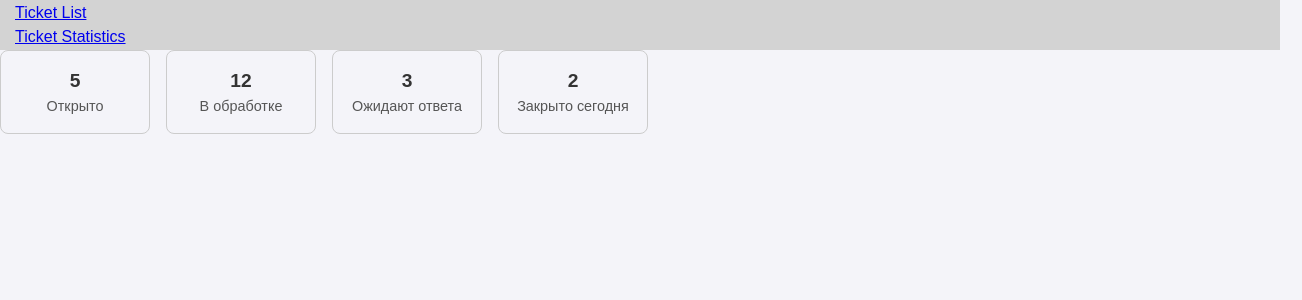
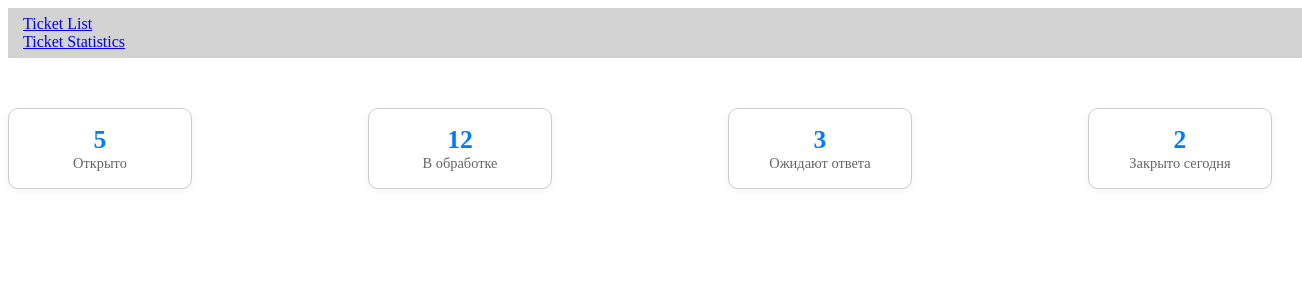
Before and after one commit to Aknar03/dashboard, a React app: page /ticketStats in a window 1280 px wide. Shown: the top 300 px of the page, 1302 px wide, since content can reach past the window. Built offline with nearby package versions, Linux system fonts and the light colour scheme.

Commit message:
style: fixed the styles

```diff
--- a/src/components/App.tsx
+++ b/src/components/App.tsx
@@ -1,8 +1,6 @@
-import { useState } from 'react'
-import * as classes from './App.module.scss';
 import { BrowserRouter } from 'react-router-dom';
+import AppRoutes from '../router/AppRouter';
 import Navbar from './UI/Navbar';
-import AppRoutes from '../router/AppRouter';
 
 const App = () => {
 
--- a/src/index.tsx
+++ b/src/index.tsx
@@ -3,7 +3,7 @@ import { createRoot } from 'react-dom/client';
 import ReactQueryProvider from './app/ReactQueryProvider';
 import ReduxProvider from './app/ReduxProvider';
 import App from './components/App';
-import './styles/global.scss';
+
 
 
 const root = document.getElementById('root');
--- a/src/pages/TicketList/TicketList.module.scss
+++ b/src/pages/TicketList/TicketList.module.scss
@@ -1,5 +1,3 @@
-
-
 .wrapper {
     padding: 20px;
     background-color: #f9f9f9;
@@ -27,11 +25,12 @@
     font-size: 14px;
     cursor: pointer;
     transition: background-color 0.2s ease-in-out;
+    &:hover {
+        background-color: #0056b3;
+    }
 }
 
-  .button:hover {
-    background-color: #0056b3;
-  }
+
 
 .list {
     list-style: none;
@@ -39,13 +38,17 @@
 }
 
 .item {
-    padding: 10px;
+    padding: 12px 16px;
     background-color: #fff;
-    margin-bottom: 8px;
-    border-radius: 6px;
-    box-shadow: 0 2px 6px rgba(0, 0, 0, 0.05);
-  }
+    margin-bottom: 12px;
+    border-radius: 10px;
+    border: 1px solid #eee;
+    box-shadow: 0 4px 10px rgba(0, 0, 0, 0.04);
+    display: flex;
+    justify-content: space-between;
+    align-items: center;
 
-  .item strong {
+    strong {
         color: #ff5722;
     }
+}
--- /dev/null
+++ b/src/pages/TicketStatsDisplay/TicketStatsDisplay.module.scss
@@ -0,0 +1,34 @@
+.wrapper {
+    display: flex;
+    gap: 1rem;
+    margin-bottom: 2rem;
+    flex-wrap: wrap;
+    justify-content: space-between;
+    padding-top: 50px;
+  }
+
+  .card {
+    padding: 1rem;
+    border: 1px solid #ccc;
+    border-radius: 10px;
+    min-width: 150px;
+    text-align: center;
+    background-color: #fff;
+    box-shadow: 0 2px 6px rgba(0, 0, 0, 0.05);
+    transition: transform 0.2s ease;
+
+    &:hover {
+      transform: translateY(-5px);
+    }
+  }
+
+  .value {
+    font-size: 1.6rem;
+    font-weight: bold;
+    color: #007bff;
+  }
+
+  .label {
+    font-size: 0.9rem;
+    color: #666;
+  }
--- a/src/pages/TicketStatsDisplay/TicketStatsDisplay.tsx
+++ b/src/pages/TicketStatsDisplay/TicketStatsDisplay.tsx
@@ -1,6 +1,7 @@
 import { useQuery } from '@tanstack/react-query';
-import { fetchTicketStats,  } from '../../API/mockApi';
+import { fetchTicketStats } from '../../API/mockApi';
 import { TicketStats } from '../../API/types';
+import * as styles from './TicketStatsDisplay.module.scss';
 
 const TicketStatsDisplay = () => {
   const { data, isLoading, isError } = useQuery<TicketStats>({
@@ -12,7 +13,7 @@ const TicketStatsDisplay = () => {
   if (isError || !data) return <p>Ошибка при загрузке статистики</p>;
 
   return (
-    <div style={{ display: 'flex', gap: '1rem' }}>
+    <div className={styles.wrapper}>
       <StatCard label="Открыто" value={data.open} />
       <StatCard label="В обработке" value={data.inProgress} />
       <StatCard label="Ожидают ответа" value={data.pendingClient} />
@@ -23,17 +24,9 @@ const TicketStatsDisplay = () => {
 
 const StatCard = ({ label, value }: { label: string; value: number }) => {
   return (
-    <div
-      style={{
-        padding: '1rem',
-        border: '1px solid #ccc',
-        borderRadius: '8px',
-        minWidth: '150px',
-        textAlign: 'center',
-      }}
-    >
-      <div style={{ fontSize: '1.2rem', fontWeight: 'bold' }}>{value}</div>
-      <div style={{ fontSize: '0.9rem', color: '#555' }}>{label}</div>
+    <div className={styles.card}>
+      <div className={styles.value}>{value}</div>
+      <div className={styles.label}>{label}</div>
     </div>
   );
 };
--- a/src/router/AppRouter.tsx
+++ b/src/router/AppRouter.tsx
@@ -1,13 +1,13 @@
 import { Suspense } from 'react';
-import { Routes, Route } from 'react-router-dom';
+import { Navigate, Route, Routes } from 'react-router-dom';
+import { Tickets } from '../pages/TicketList';
 import TicketStatsDisplay from '../pages/TicketStatsDisplay/TicketStatsDisplay';
-import { Tickets } from '../pages/TicketList';
-import { Stats } from 'webpack';
 
 // Компонент маршрутов
 const AppRoutes = () => (
     <Routes>
         <Route path="*" element={<div>Страница не найдена</div>} />
+        <Route path="/" element={<Navigate to='/ticketStats' />} />
 
         <Route
             path="/ticketList"
--- a/src/styles/global.scss
+++ /dev/null
@@ -1,94 +0,0 @@
-
-*,
-*::before,
-*::after {
-  margin: 0;
-  padding: 0;
-  box-sizing: border-box;
-}
-
-html, body {
-  font-family: 'Arial', sans-serif;
-  font-size: 16px;
-  line-height: 1.5;
-  background-color: #f4f4f9;
-  color: #333;
-}
-
-h1, h2, h3 {
-  margin: 0;
-}
-
-h1 {
-  font-size: 2rem;
-  margin-bottom: 0.5rem;
-}
-
-h2 {
-  font-size: 1.5rem;
-  margin-bottom: 0.5rem;
-}
-
-h3 {
-  font-size: 1.2rem;
-  margin-bottom: 0.5rem;
-}
-
-/* Основной контейнер */
-.container {
-  max-width: 1200px;
-  margin: 0 auto;
-  padding: 1rem;
-}
-
-button {
-  cursor: pointer;
-  background-color: #007bff;
-  color: white;
-  border: none;
-  padding: 10px 15px;
-  font-size: 1rem;
-  border-radius: 5px;
-  transition: background-color 0.3s ease;
-}
-
-button:hover {
-  background-color: #0056b3;
-}
-
-/* Стили для списка тикетов */
-ul {
-  list-style: none;
-  padding-left: 0;
-}
-
-li {
-  padding: 10px;
-  background-color: #fff;
-  margin-bottom: 10px;
-  border-radius: 5px;
-  box-shadow: 0 2px 4px rgba(0, 0, 0, 0.1);
-}
-
-li strong {
-  color: #007bff;
-}
-
-input[type='date'] {
-  padding: 5px;
-  border-radius: 5px;
-  border: 1px solid #ccc;
-}
-
-input[type='date']:focus {
-  border-color: #007bff;
-}
-
-label {
-  font-size: 1rem;
-  margin-right: 10px;
-}
-
-button {
-  margin-top: 10px;
-}
```
Also changed, not shown: src/components/App.module.scss (added). Lines whose indentation alone changed are shown as unchanged.
